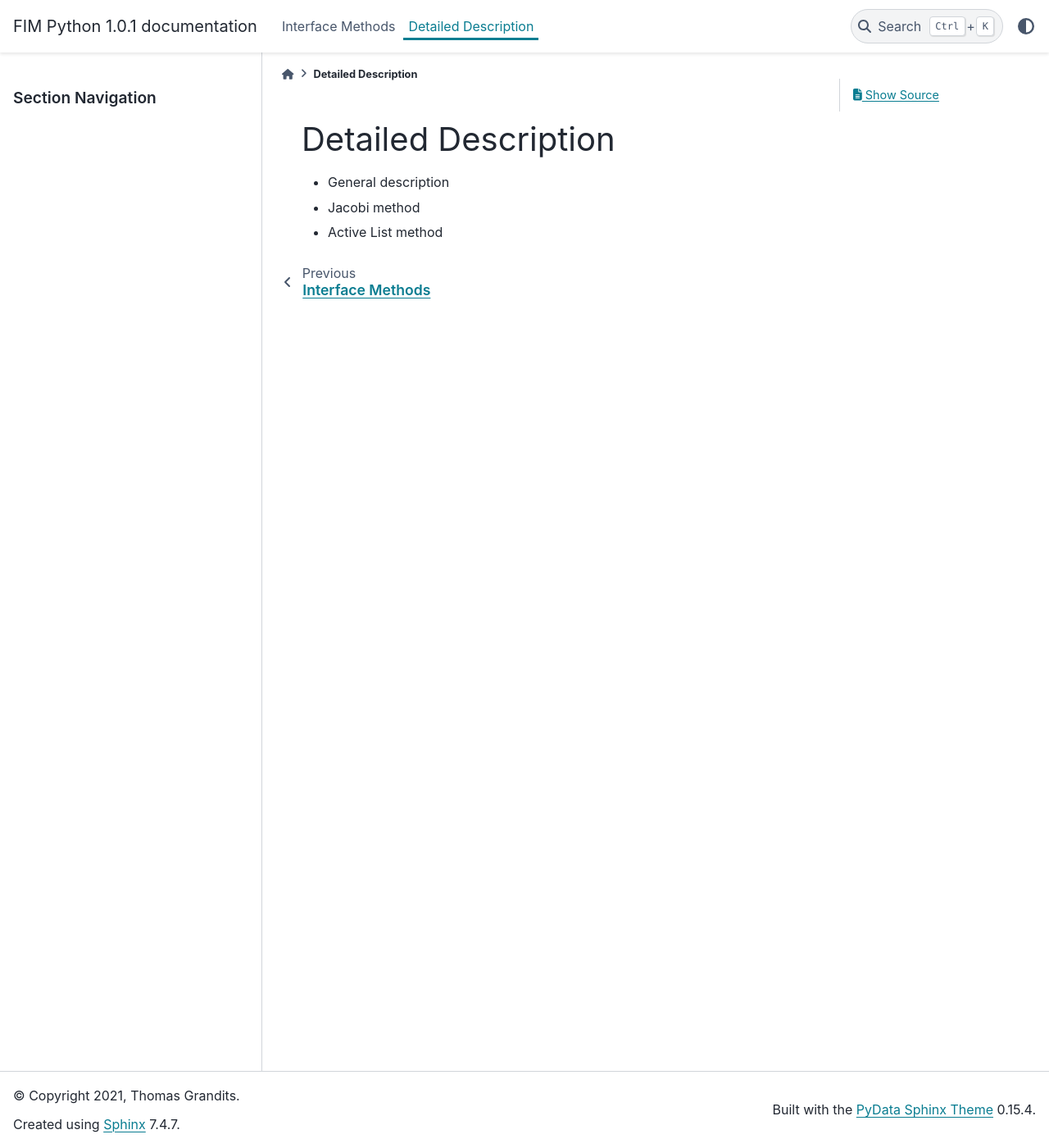
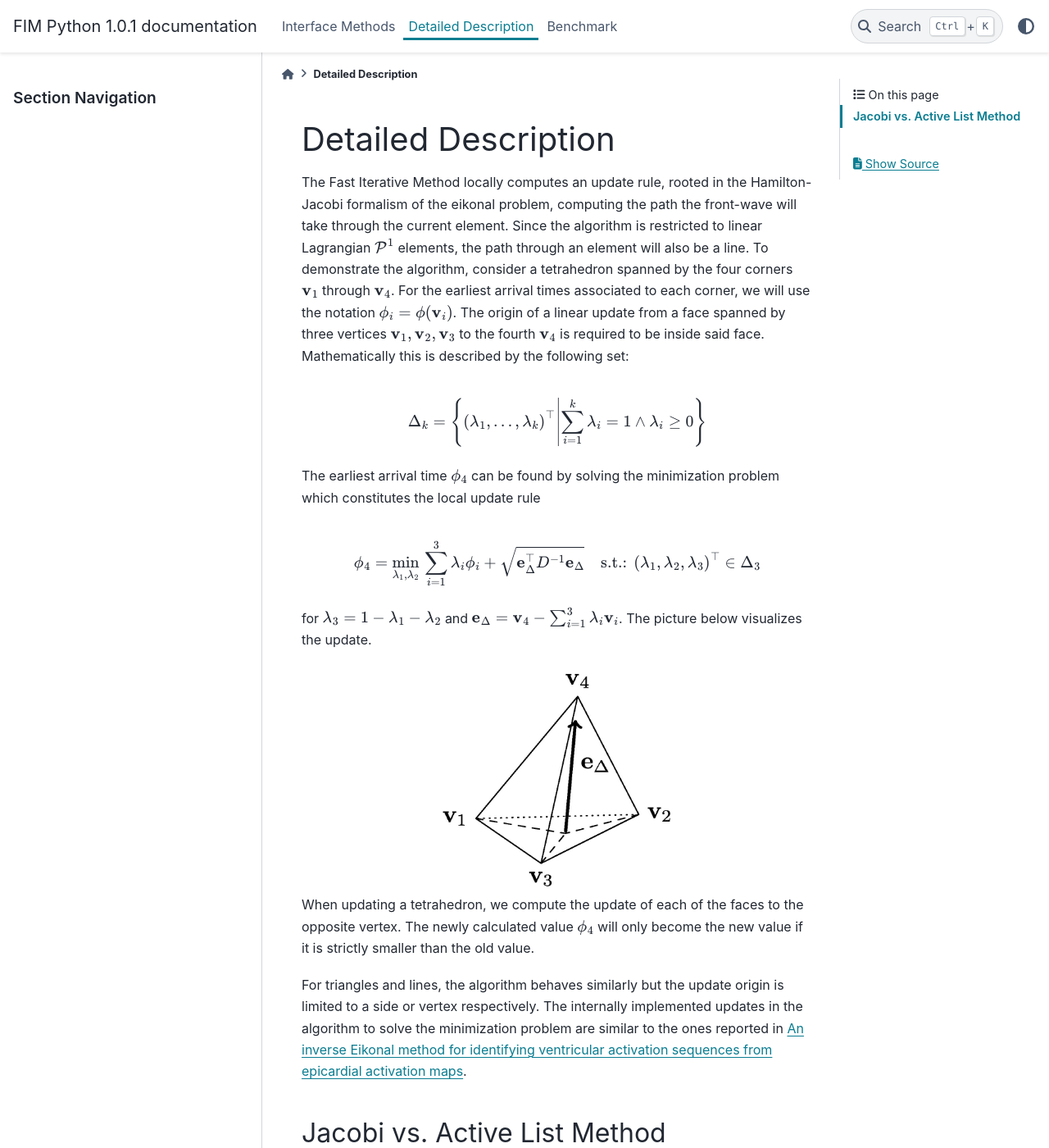
Before and after one commit to thomgrand/fim-python, a Sphinx documentation site: the page built from docs/detailed_description.rst, in a window 1280 px wide and 1400 px high. Shown: the whole window at 82% size. Built offline with Sphinx 7.4.7 and the PyData theme 0.15.4, drawn with Linux system fonts in a browser that asks for light colours; some of the changed text lies outside the part shown.

Commit message:
Finished the documentation with a more detailed explanation of how the algorithm works. Removed some unused parts in the code. Deleted the unused travis.yml

```diff
--- a/docs/detailed_description.rst
+++ b/docs/detailed_description.rst
@@ -1,6 +1,47 @@
 Detailed Description
 ====================
 
-- General description
-- Jacobi method
-- Active List method
+The Fast Iterative Method locally computes an update rule, rooted in the Hamilton-Jacobi formalism of the eikonal problem, computing the path the front-wave will take through the current element.
+Since the algorithm is restricted to linear Lagrangian :math:`\mathcal{P}^1` elements, the path through an element will also be a line.
+To demonstrate the algorithm, consider a tetrahedron spanned by the four corners :math:`\mathbf{v}_1` through :math:`\mathbf{v}_4`.
+For the earliest arrival times associated to each corner, we will use the notation :math:`\phi_i = \phi(\mathbf{v}_i)`.
+The origin of a linear update from a face spanned by three vertices :math:`\mathbf{v}_1, \mathbf{v}_2, \mathbf{v}_3` to the fourth :math:`\mathbf{v}_4` is required to be inside said face.
+Mathematically this is described by the following set:
+
+.. math::
+    \Delta_k = \left\{ \left( \lambda_1, \ldots, \lambda_k \right)^\top \middle\vert \sum_{i=1}^k \lambda_i = 1 \land \lambda_i \ge 0 \right\}
+
+The earliest arrival time :math:`\phi_4` can be found by solving the minimization problem which constitutes the local update rule
+
+.. math::
+    \phi_4 = \min_{\lambda_1, \lambda_2} \, \sum_{i=1}^3\lambda_i \phi_i + \sqrt{\mathbf{e}_{\Delta}^\top D^{-1} \mathbf{e}_{\Delta}} \quad \text{s.t.: } \, \left( \lambda_1, \lambda_2, \lambda_3 \right)^\top \in \Delta_3
+
+for :math:`\lambda_3 = 1 - \lambda_1 - \lambda_2` and :math:`\mathbf{e}_{\Delta} = \mathbf{v}_4 - \sum_{i=1}^3 \lambda_i \mathbf{v}_i`.
+The picture below visualizes the update.
+
+.. image:: figs/update_fig.jpg
+    :width: 300
+    :alt: Update inside a single tetrahedron
+    :align: center
+
+When updating a tetrahedron, we compute the update of each of the faces to the opposite vertex.
+The newly calculated value :math:`\phi_4` will only become the new value if it is strictly smaller than the old value.
+
+For triangles and lines, the algorithm behaves similarly but the update origin is limited to a side or vertex respectively.
+The internally implemented updates in the algorithm to solve the minimization problem are similar to the ones reported in `An inverse Eikonal method for identifying ventricular activation sequences from epicardial activation maps <https://www.sciencedirect.com/science/article/pii/S0021999120304745>`_.
+
+
+Jacobi vs. Active List Method
+-----------------------------
+Two different methods are implemented in the repository:
+In the *Jacobi* method, the above local update rule is computed for all elements in each iteration until the change between two subsequent iterations is smaller than ``convergence_eps`` (:math:`10^{-9}` by default).
+This version of the algorithm is bested suited for the GPU, since it is optimal for a SIMD (single instruction multiple data) architecture.
+
+The *active list* method is more closely related to the method presented in the `paper <https://epubs.siam.org/doi/abs/10.1137/120881956>`_:
+We keep track of all vertices that will be updated in the current iteration.
+Initially, we start off with the neighbor nodes to the initial points :math:`\mathbf{x}_0`.
+Once convergence has been reached for a vertex on the active list (according to ``convergence_eps``), its neighboring nodes will be recomputed and if the new value is smaller than the old, they will be added onto the active list.
+Convergence is achieved once the active list is empty.
+
+The active list method computes much fewer updates, but has the additional overhead of keeping track of its active list, ill-suited for the GPU.
+For larger meshes, the active list is still a better choice, but comes at the additional cost of a setup time (see :doc:`Benchmark <benchmark>`), making it best suited for repeated queries of the same mesh with different :math:`D, g, \mathbf{x}_0`.
--- a/docs/index.rst
+++ b/docs/index.rst
@@ -29,8 +29,7 @@ The anisotropic eikonal equation that is solved, is given by the partial differe
    \right. .
 
 The library computes :math:`\phi` for a given :math:`D`, :math:`\mathbf{x}_0` and :math:`g`.
-
-
+In practice, this problem is often associated to computing the earliest arrival times :math:`\phi` from a set of given starting points :math:`\mathbf{x}_0` through a heterogeneous medium (i.e. different velocities are assigned throughout the medium).
 
 Usage
 ---------------------
@@ -70,6 +69,7 @@ You should see the following figure with the computed :math:`\phi` for the given
 
    interface.rst
    detailed_description.rst
+   benchmark.rst
 
 
 Module API
```
Also changed, not shown: other parts of docs/index.rst (+1 -1 lines), docs/benchmark.rst (added, +33 -0 lines), .travis.yml (deleted), docs/figs/benchmark_gpu_setup.jpg (added), docs/figs/update_fig.jpg (added), 3 other files.
